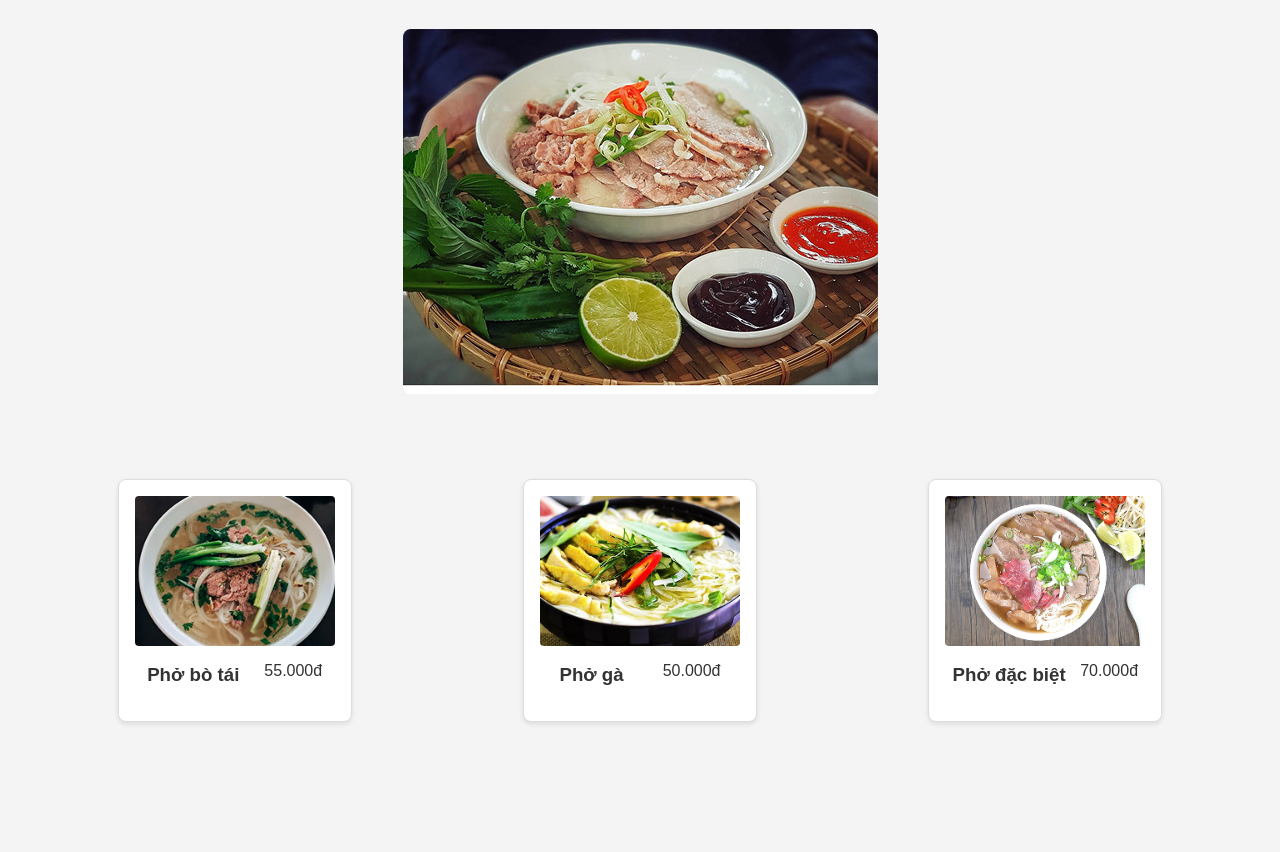
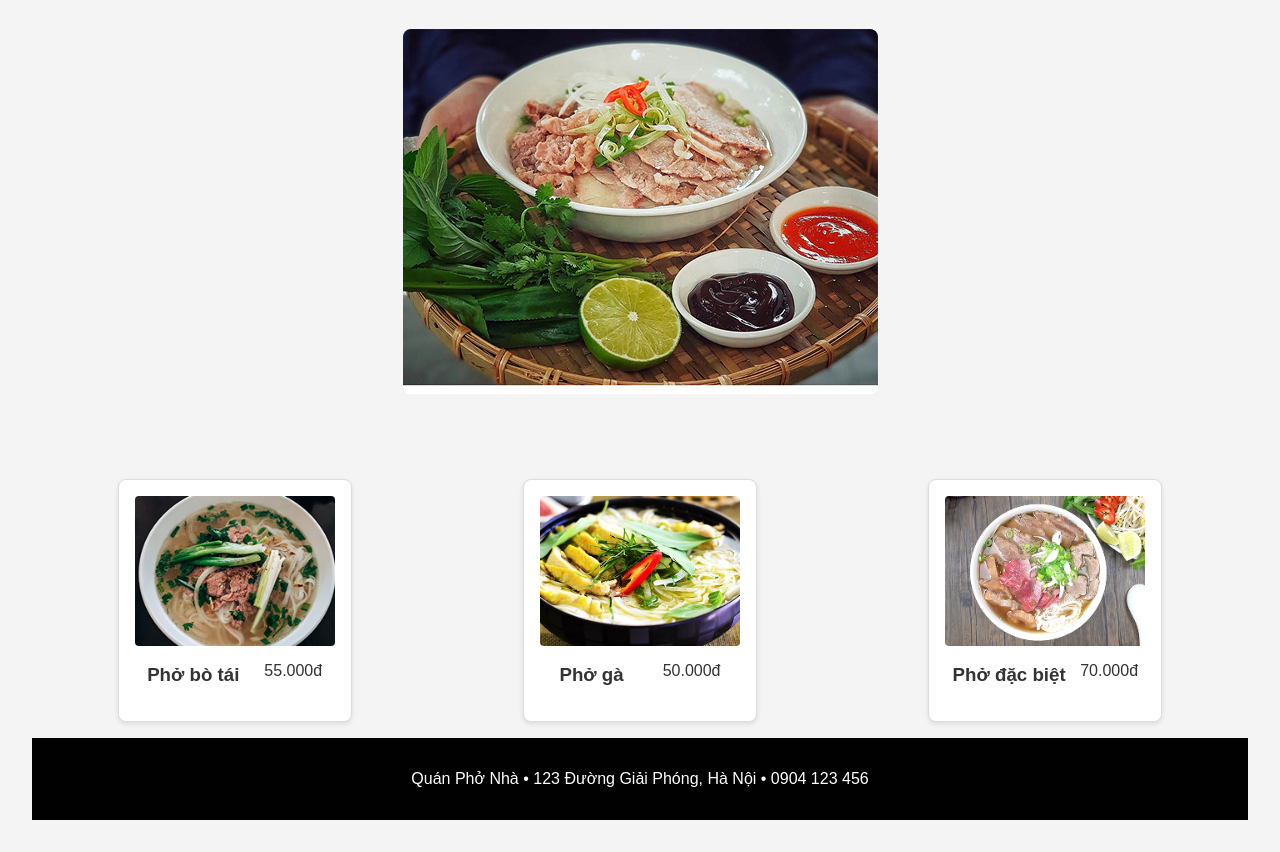
Before and after one commit to DuowngK06/Frontend-103A, a plain HTML site: page Sesstion11/Thuchanh/index.html in a window 1280 px wide. Shown: the part 191-1043 px from the top of the page. Before the commit the page ends 961 px from the top, so only its background shows below. Drawn offline with Linux system fonts and the light colour scheme.

Commit message:
add code

```diff
--- a/Sesstion11/Thuchanh/index.html
+++ b/Sesstion11/Thuchanh/index.html
@@ -1,11 +1,13 @@
 <!DOCTYPE html>
 <html lang="en">
+
 <head>
     <meta charset="UTF-8">
     <meta name="viewport" content="width=device-width, initial-scale=1.0">
     <title>Document</title>
     <link rel="stylesheet" href="style.css">
 </head>
+
 <body>
     <header>
         <h3>Phở nhà </h3>
@@ -40,5 +42,9 @@
             <h3>Phở đặc biệt</h3>
             <p>70.000đ</p>
         </div>
+        <footer>
+            <p> Quán Phở Nhà • 123 Đường Giải Phóng, Hà Nội • 0904 123 456</p>
+        </footer>
 </body>
+
 </html>
--- a/Sesstion11/Thuchanh/style.css
+++ b/Sesstion11/Thuchanh/style.css
@@ -75,3 +75,12 @@ div>div img {
     object-fit: cover;
     border-radius: 4px;
 }
+footer{
+    background-color: #010101;
+    color: white;
+    text-align: center;
+    padding: 1rem;
+    position: relative;
+    bottom: 0;
+    width: 100%;
+}
```
Lines whose indentation alone changed are shown as unchanged.
